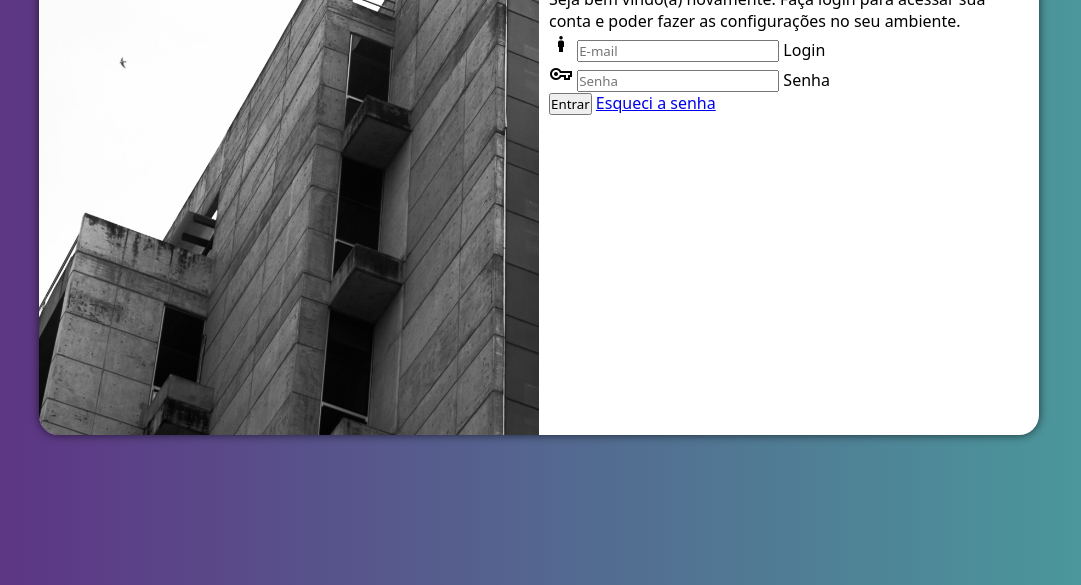
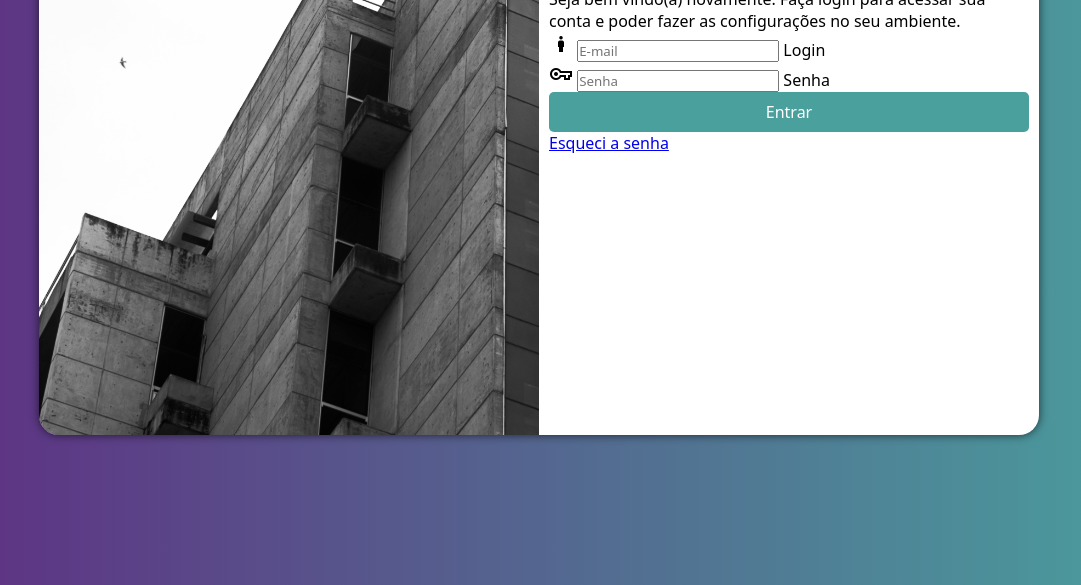
Before and after one commit to RaphaARC/projeto-login, a plain HTML site: page index.html in a window 1280 px wide. Shown: the part 215-800 px from the top of the page, without its empty margins (101-1182 px from the left). Drawn offline with nearby package versions, Linux system fonts and the light colour scheme.

Commit message:
formantando o  formulário

```diff
--- a/estilos/style.css
+++ b/estilos/style.css
@@ -56,3 +56,14 @@ div#form > h1 {
     text-align: center;
     margin-bottom: 10px;
 }
+
+form > input[type=submit] {
+    display: block;
+    font-size: 1em;
+    width: 100%;
+    height: 40px;
+    background-color: #49a09d;
+    color: white;
+    border: none;
+    border-radius: 5px;
+}
--- a/index.html
+++ b/index.html
@@ -33,7 +33,7 @@
 
                     </div>
                     <input type="submit" value="Entrar">
-                    <a href="esqueci.html">Esqueci a senha</a>
+                    <a href="esqueci.html" class="forgot">Esqueci a senha</a>
                 </form>
             </div>
         </section>
```
